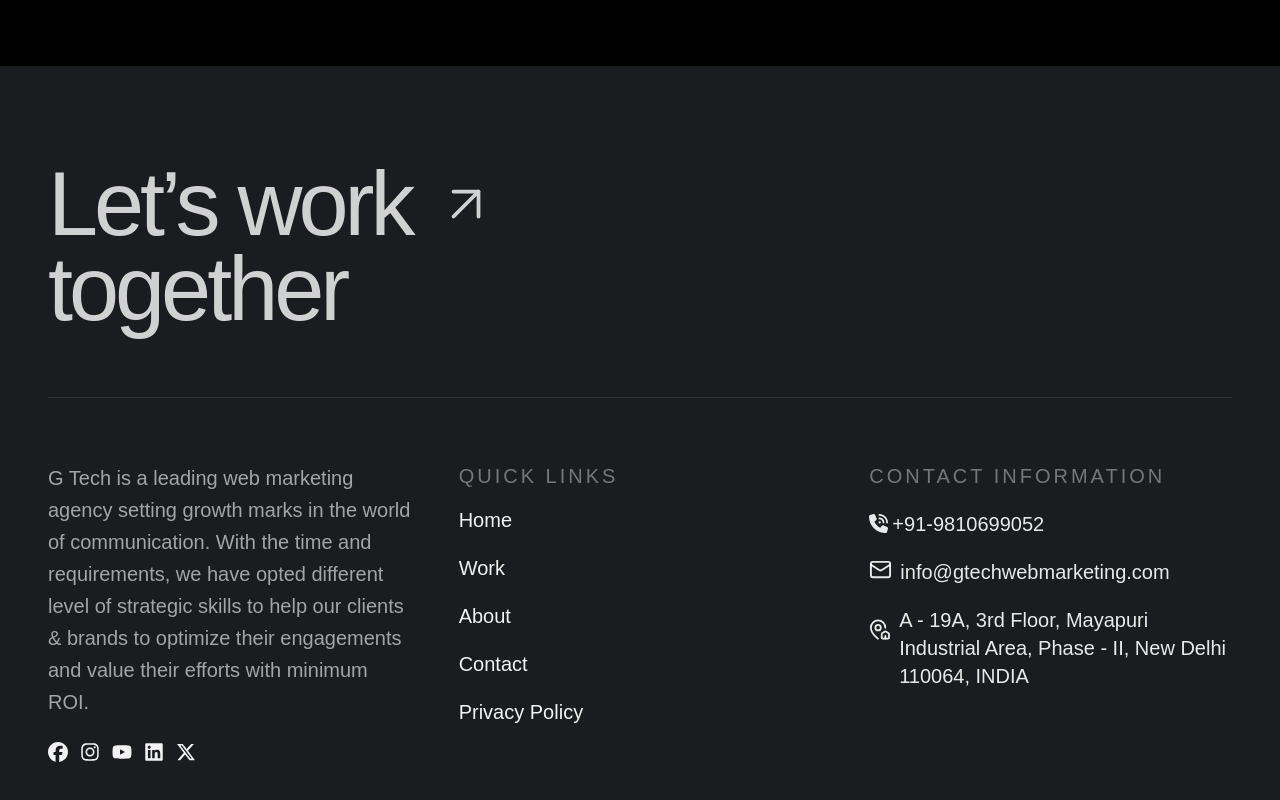
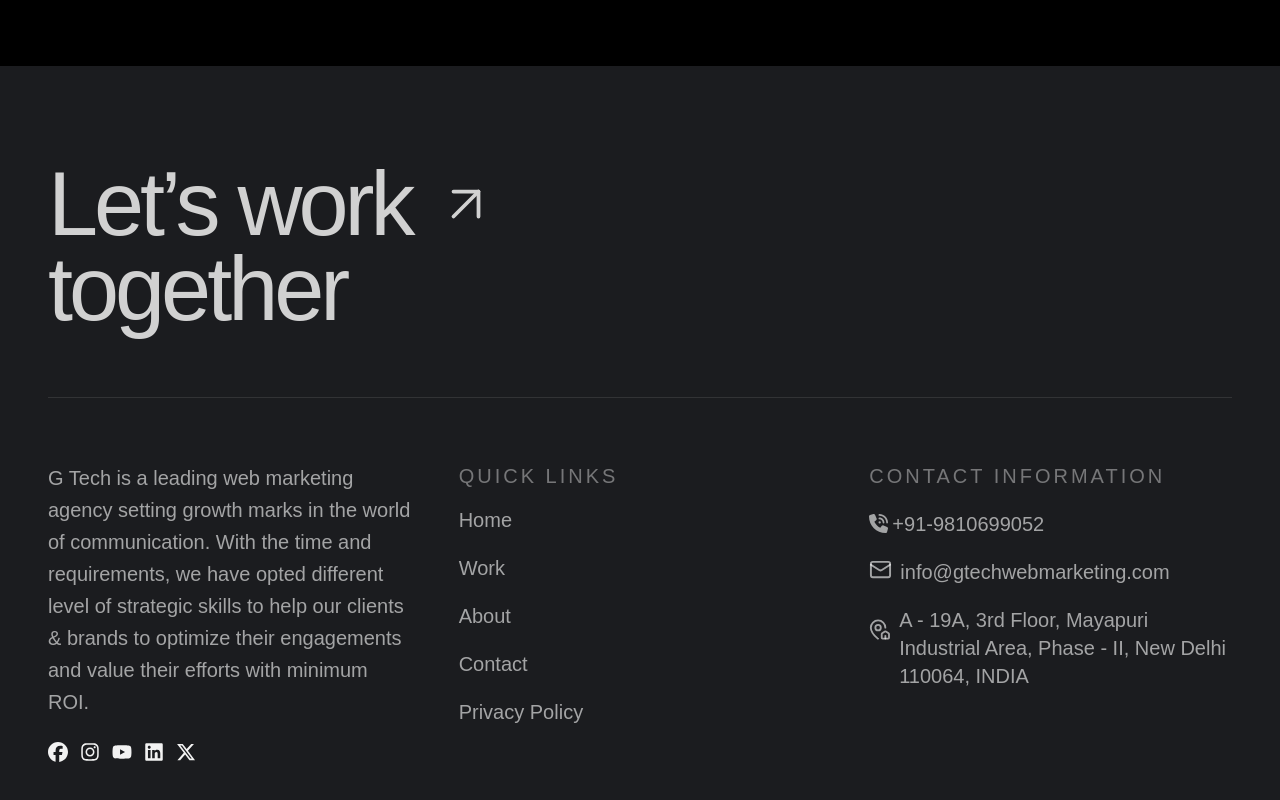
Before and after one commit to webcodingravi/gtechwebmarketing, a React (Vite) app: page / in a window 1280 px wide. Shown: the part 7476-8276 px from the top of the page. Built offline with nearby package versions, Linux system fonts and the light colour scheme.

Commit message:
footer-section-color

```diff
--- a/src/components/Home/FooterSection.jsx
+++ b/src/components/Home/FooterSection.jsx
@@ -113,7 +113,7 @@ const FooterSection=() => {
                                 >
                                     <Link
                                         to={link}
-                                        className="block text-xl text-[#f2f2f2] font-extralight transition-all duration-300"
+                                        className="block text-xl text-white/60 font-extralight transition-all duration-300"
                                     >
                                         {title}
                                     </Link>
@@ -131,15 +131,15 @@ const FooterSection=() => {
                                 Contact Information
                             </p>
 
-                         <p className="text-xl font-light text-white/90 inline-flex gap-1 items-center">
+                         <p className="text-xl font-light text-white/60 inline-flex gap-1 items-center">
                          <FaPhoneVolume size={19} />  +91-9810699052
                             </p>
 
-                            <p className="text-xl font-light text-white/90  inline-flex gap-2">
+                            <p className="text-xl font-light text-white/60  inline-flex gap-2">
                            <Mail size={23} />info@gtechwebmarketing.com
                             </p>
 
-                            <p className="text-xl font-light text-white/90 inline-flex gap-2">
+                            <p className="text-xl font-light text-white/60 inline-flex gap-2">
                            <MapPinHouse size={47} />
                                A - 19A, 3rd Floor, Mayapuri Industrial Area, Phase - II, New Delhi 110064, INDIA
                             </p>
```
